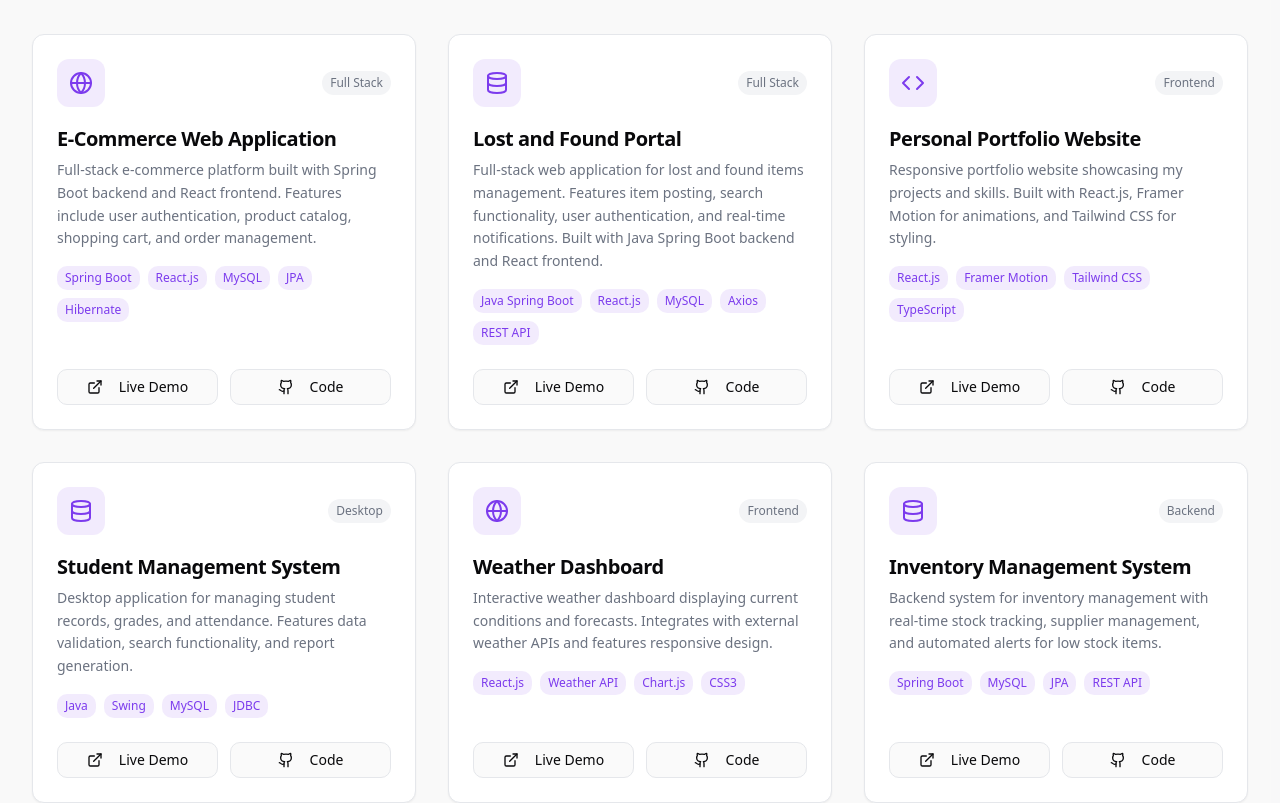
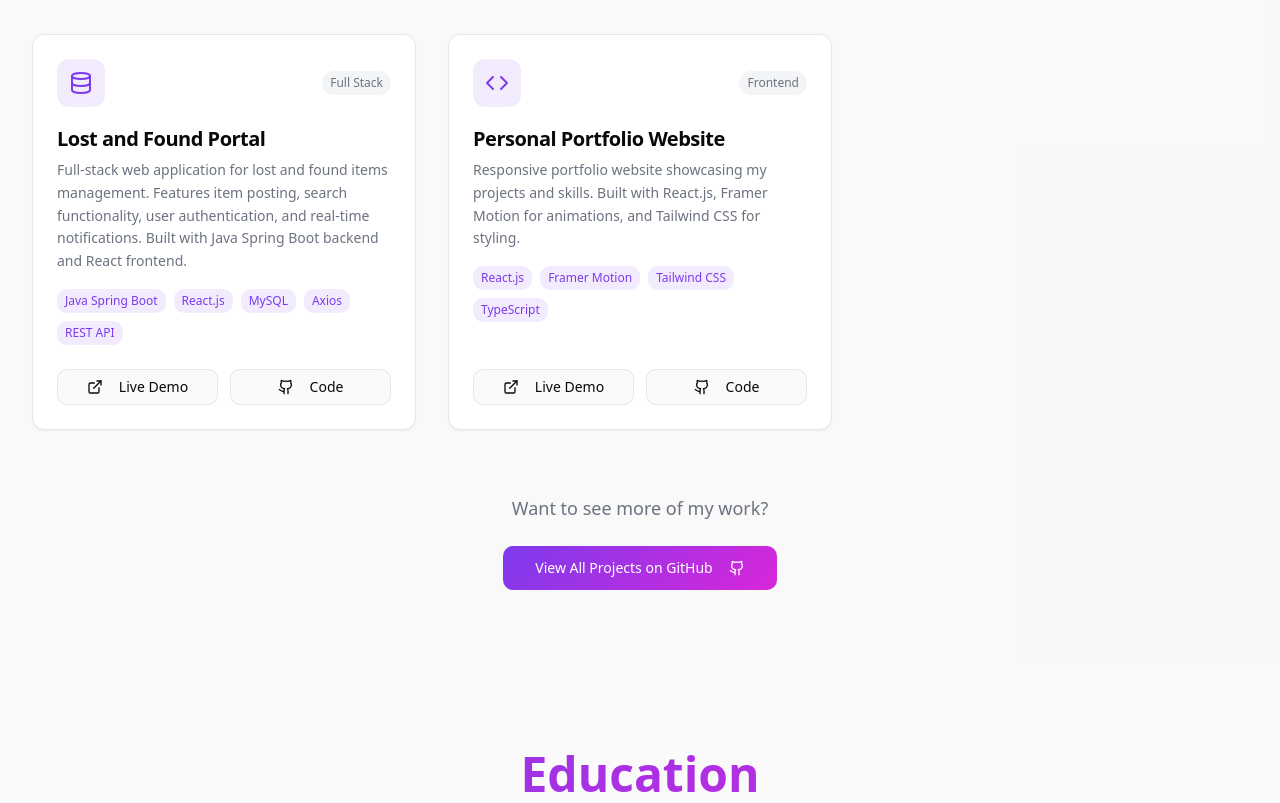
Before and after one commit to Luckwoon02/trailmapped-portfolio, a React (Vite) app: page / in a window 1280 px wide. Shown: the part 2900-3703 px from the top of the page. Built offline with nearby package versions, Linux system fonts and the light colour scheme.

Commit message:
Remove unused projects
Remove projects from the portfolio that are not the "Lost and Found Portal" or the portfolio itself.

```diff
--- a/src/components/sections/Projects.tsx
+++ b/src/components/sections/Projects.tsx
@@ -11,15 +11,6 @@ export const Projects = () => {
   });
 
   const projects = [
-    {
-      title: 'E-Commerce Web Application',
-      description: 'Full-stack e-commerce platform built with Spring Boot backend and React frontend. Features include user authentication, product catalog, shopping cart, and order management.',
-      tech: ['Spring Boot', 'React.js', 'MySQL', 'JPA', 'Hibernate'],
-      liveUrl: '#',
-      codeUrl: '#',
-      icon: Globe,
-      category: 'Full Stack'
-    },
     {
       title: 'Lost and Found Portal',
       description: 'Full-stack web application for lost and found items management. Features item posting, search functionality, user authentication, and real-time notifications. Built with Java Spring Boot backend and React frontend.',
@@ -37,33 +28,6 @@ export const Projects = () => {
       codeUrl: '#',
       icon: Code,
       category: 'Frontend'
-    },
-    {
-      title: 'Student Management System',
-      description: 'Desktop application for managing student records, grades, and attendance. Features data validation, search functionality, and report generation.',
-      tech: ['Java', 'Swing', 'MySQL', 'JDBC'],
-      liveUrl: '#',
-      codeUrl: '#',
-      icon: Database,
-      category: 'Desktop'
-    },
-    {
-      title: 'Weather Dashboard',
-      description: 'Interactive weather dashboard displaying current conditions and forecasts. Integrates with external weather APIs and features responsive design.',
-      tech: ['React.js', 'Weather API', 'Chart.js', 'CSS3'],
-      liveUrl: '#',
-      codeUrl: '#',
-      icon: Globe,
-      category: 'Frontend'
-    },
-    {
-      title: 'Inventory Management System',
-      description: 'Backend system for inventory management with real-time stock tracking, supplier management, and automated alerts for low stock items.',
-      tech: ['Spring Boot', 'MySQL', 'JPA', 'REST API'],
-      liveUrl: '#',
-      codeUrl: '#',
-      icon: Database,
-      category: 'Backend'
     }
   ];
 
```
